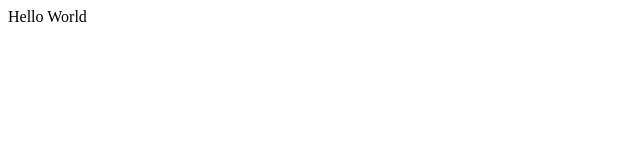
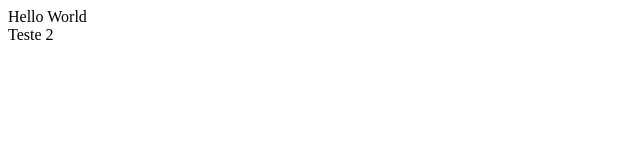
Before and after one commit to shelontwo/trabalho_html_SENAC, a plain HTML site: page index.html in a window 1280 px wide. Shown: the full height of the page, 0-640 px from the left. Drawn offline with Linux system fonts and the light colour scheme.

Commit message:
Nova versao

```diff
--- a/index.html
+++ b/index.html
@@ -9,5 +9,8 @@
     <div class="teste">
         Hello World
     </div>
+    <div>
+        Teste 2
+    </div>
 </body>
 </html>
```
